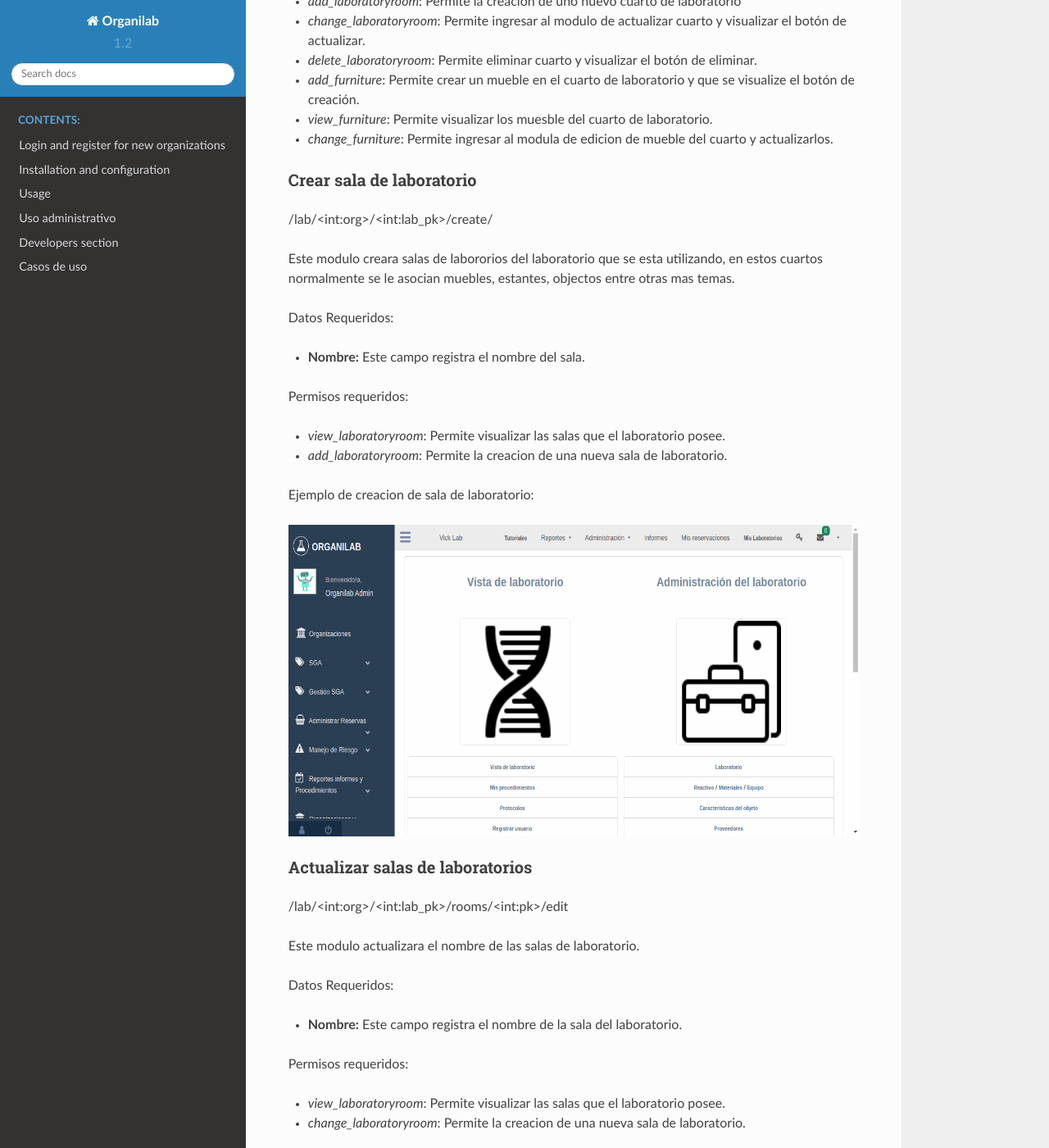
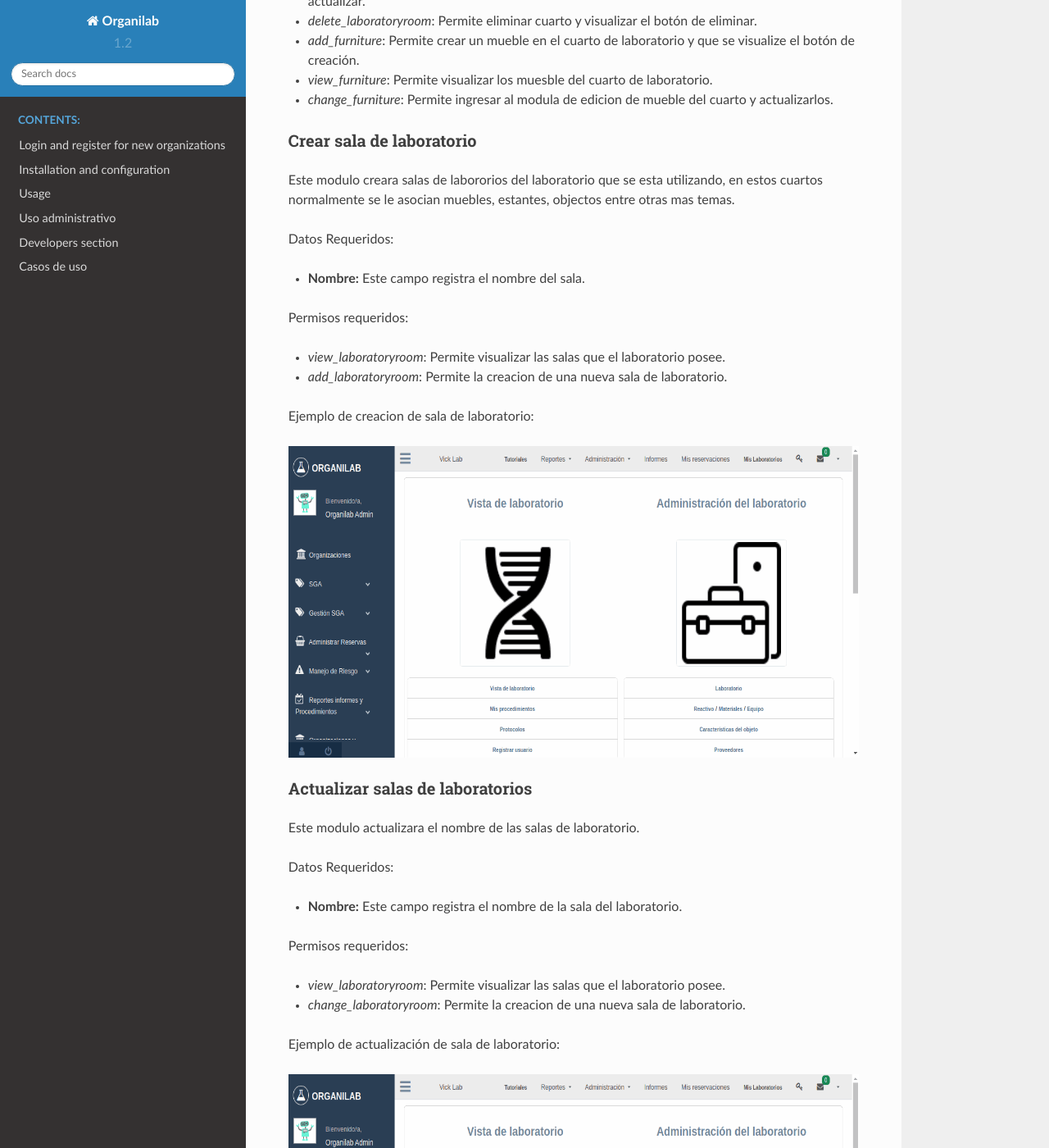
Before and after one commit to Solvosoft/organilab_docs, a Sphinx documentation site: the page built from source/administrative_usage/laboratory.rst, in a window 1280 px wide and 1400 px high, scrolled down 2977 px. Shown: the whole window at 82% size. Built offline with Sphinx 7.4.7 and the Read the Docs theme 2.0.0, drawn with Linux system fonts in a browser that asks for light colours; some of the changed text lies outside the part shown.

```diff
--- a/source/administrative_usage/laboratory.rst
+++ b/source/administrative_usage/laboratory.rst
@@ -34,8 +34,6 @@ Laboratory view
 
 Administración de cuartos de laboratorio
 -------------------------------------------
-/lab/<int:org>/<int:lab_pk>/create/
-
 Este modulo se utiliza para el manejo de cuartos de laboratorios del laboratorio que se este utilizando en el momento,
 para accede ha este modulo existen 2 formas en ambas se requiere el ingreso a un laboratorio, que se mostraran en las siguientes imagenes:
 
@@ -67,8 +65,6 @@ Ejemplo de segundo forma:
 
 Crear sala de laboratorio
 **********************************
-/lab/<int:org>/<int:lab_pk>/create/
-
 Este modulo creara salas de labororios del laboratorio que se esta utilizando, en estos cuartos normalmente se le asocian
 muebles, estantes, objectos entre otras mas temas.
 
@@ -89,8 +85,6 @@ Ejemplo de creacion de sala de laboratorio:
 
 Actualizar salas de laboratorios
 ***********************************
-/lab/<int:org>/<int:lab_pk>/rooms/<int:pk>/edit
-
 Este modulo actualizara el nombre de las salas de laboratorio.
 
 Datos Requeridos:
@@ -110,8 +104,6 @@ Ejemplo de actualización de sala de laboratorio:
 
 Eliminar sala de laboratorio
 **********************************
-/lab/<int:org>/<int:lab_pk>/rooms/<int:pk>/delete
-
 En este punto se permitira eliminar salas de laboratorio.
 
     .. note::
@@ -135,8 +127,6 @@ Ejemplo de eliminacion de cuartos de laboratorios:
 
 Visualizar salas de laboratorio
 **********************************
-/lab/<int:org>/<int:lab_pk>/create/
-
 Este modulo permitira visualizar el listado de cuartos de laboratorio del laboratorio que este actualimente utilizando.
 
 Datos Requeridos:
@@ -170,8 +160,6 @@ Permisos Requeridos:
 
 Creación de muebles
 ********************
-/lab/<int:org>/<int:lab>/furniture/create/<int:room>/
-
 La creación de muebles requiere de 2 los cuales son:
 
 *   **Nombre**: Este campo es obligatorio.
@@ -193,9 +181,6 @@ Ejemplo de creación de muebles:
 
 Actualización de mueble
 ************************
-
-/lab/<int:org>/<int:lab>/furniture/edit/<int:pk>/
-
 La edición de muebles requiere de 4 los cuales son:
 
 *   **Nombre**: Este campo es obligatorio.
@@ -228,9 +211,6 @@ Ejemplo de creación de tipos de mueble:
 
 Eliminación de mueble
 **********************************
-
-/lab/<int:org>/<int:lab>/furniture/delete/<int:pk>/
-
 Para la eliminación de muebles hay que tener en cuenta diversos puntos:
 
 *   Al eliminar un mueble su estantes tambien terminan siendo borrados del sistema.
@@ -253,8 +233,6 @@ Ejemplo de eliminación de muebles:
 
 Administración de estantes
 **********************************
-/lab/<int:org>/<int:lab>/furniture/edit/<int:pk>/
-
 .. image:: ../_static/view_shelves.png
    :height: 380
    :width: 720
@@ -281,8 +259,6 @@ Como acceder a la vista:
 
 Crear estante
 **************
-/lab/<int:org>/<int:lab>/shelf/create/<int:pk>/
-
 La creación de estantes requiere de varias datos los cuales se explicaran:
 
 *   **Nombre**: Este campo indica el nombre del estante, a su vez este campo es obligatorio.
@@ -323,8 +299,6 @@ Ejemplo de creación de muebles:
 
 Actualizar estante
 ********************
-/lab/<int:org>/<int:lab>/shelf/edit/<int:pk>/<int:row>/<int:col>/
-
 La edición de estantes permitira modificar los valores mencionados en el punto de **Crear estante**, pero a diferencia
 de la ultima funcionalidad mencionada es que limita modificación de diversos datos los cuales son:
 
@@ -354,9 +328,6 @@ Ejemplo de actualización de estantes:
 
 Eliminar estante
 *****************
-
-/lab/<int:org>/<int:lab>/shelf/delete/<int:pk>/<int:row>/<int:col>/
-
 Para la eliminación de muebles hay que tener en cuenta diversos puntos:
 
 *   Al eliminar un mueble su estantes tambien terminan siendo borrados del sistema.
@@ -385,8 +356,6 @@ Ejemplo de eliminación de estantes:
 
 Manejo de filas y columnas de estantes
 ****************************************
-/lab/<int:org>/<int:lab>/furniture/edit/<int:pk>/
-
 Unas de las funcionalidades que trae consigo el manejo de estantes son las filas y columnas que se utilizan para,
 simular el sitio que se ubican los estantes en los muebles, por lo tanto esta funcion permite la creación y eliminación
 de filas y columnas luego de efectuar las acciones deseadas ,se debe dar click en el botón de Guardar si no los cambios
@@ -421,10 +390,6 @@ Ejemplo de eliminación de filas y columnas con estantes:
 
 Reconstrucción de QR
 **********************************
-
-/lab/<int:org>/<int:lab>/rooms/rebuild_laboratory_qr
-
-
 .. image:: ../_static/update_qr.png
    :height: 380
    :width: 720
@@ -533,12 +498,45 @@ Buscar Equipos
 Eliminar Equipos
 **********************************
 
+.. image:: ../_static/gif/delete_equipment_object.gif
+   :height: 380
+   :width: 720
+
 Administración de características de objetos
 -----------------------------------------------
+.. image:: ../_static/object_features_view.png
+   :height: 380
+   :width: 720
 
-Explicar para que sirve esta sección
 
-/lab/<int:org>/<int:lab>/features/create/
+.. image:: ../_static/gif/view_object_features.gif
+   :height: 380
+   :width: 720
+
+
+.. image:: ../_static/gif/view_object_features_dropdown.gif
+   :height: 380
+   :width: 720
+
+Crear características de objectos
+**********************************
+
+.. image:: ../_static/gif/view_object_features.gif
+   :height: 380
+   :width: 720
+
+Actualizar características de objectos
+***************************************
+.. image:: ../_static/gif/view_object_features.gif
+   :height: 380
+   :width: 720
+
+Eliminar características de objectos
+*************************************
+
+.. image:: ../_static/gif/view_object_features.gif
+   :height: 380
+   :width: 720
 
 Administración de proveedores
 -------------------------------------------
```
Also changed, not shown: other parts of source/administrative_usage/laboratory.rst (+0 -2 lines), source/_static/gif/delete_equipment_object.gif (renamed from source/_static/gif/delete_equiment_object.gif), source/_static/gif/view_object_features.gif (added), source/_static/gif/view_object_features_dropdown.gif (added), source/_static/object_features_view.png (added).
